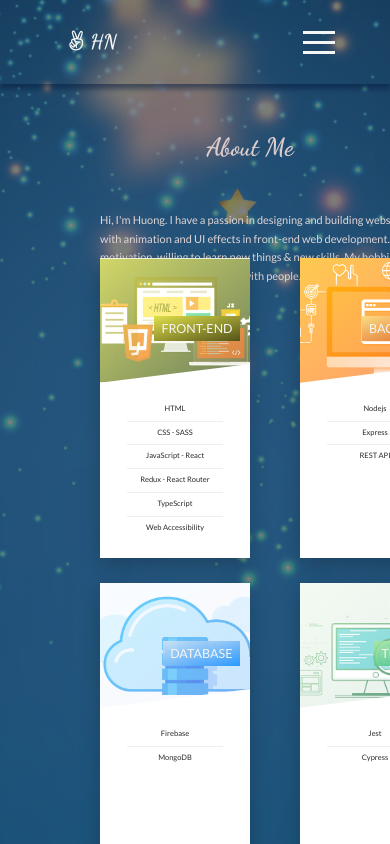
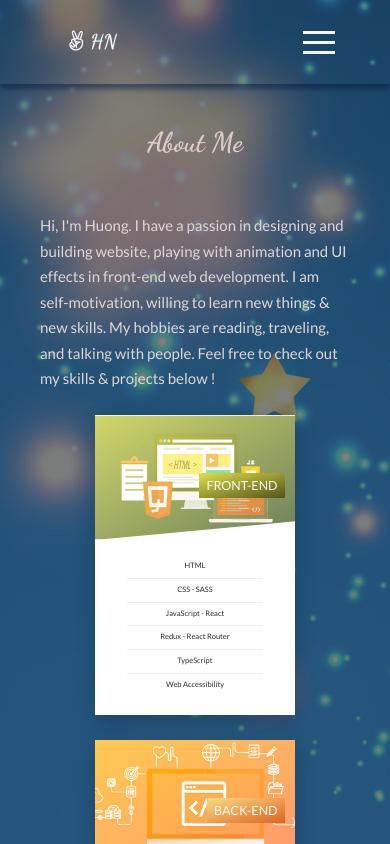
Before and after one commit to huongnguyen1709/my-porfolio-react, a React (Create React App) app: page /about in a window 390 px wide. Shown: the top 844 px of the page. Built offline with nearby package versions, Linux system fonts and the light colour scheme.

Commit message:
modify responsive about page

```diff
--- a/src/sass/base/_base.scss
+++ b/src/sass/base/_base.scss
@@ -2,7 +2,6 @@
 $bp-largest-xxl: 109.375em; // 1750 px
 $bp-largest-xl: 93.75em; // 1500 px
 $bp-large: 85.375em; // 1366 px
-
 $bp-medium: 68.75em; // 1100 px
 $bp-medium-xm: 62.5em; // 1000 px
 $bp-small: 43.125em; // 690 px
--- a/src/sass/layout/_layout.scss
+++ b/src/sass/layout/_layout.scss
@@ -44,6 +44,11 @@
 
   @media only screen and (max-width: $bp-large) {
     grid-template-rows: 15vh 12vw 65rem 65rem;
+  }
+
+  @media only screen and (max-width: $bp-extra-small) {
+    grid-template-rows: 14vh 40rem repeat(4, 65rem);
+    grid-template-columns: none;
   }
 }
 
--- a/src/sass/sections/_about.scss
+++ b/src/sass/sections/_about.scss
@@ -4,8 +4,12 @@
   font-family: 'Dancing Script', cursive;
   font-size: 5rem;
   color: rgb(221, 204, 204);
+  margin: auto;
 
-  margin: auto;
+  @media only screen and (max-width: $bp-extra-small) {
+    grid-column: auto;
+    font-size: 5.5rem;
+  }
 }
 
 .introduce {
@@ -13,6 +17,12 @@
   font-size: 2.2rem;
   margin: 0;
   color: rgb(224, 214, 214);
+
+  @media only screen and (max-width: $bp-extra-small) {
+    font-size: 3rem;
+    grid-column: auto;
+    margin: auto 8rem;
+  }
 }
 
 .card {
@@ -24,6 +34,11 @@
 
   @media only screen and (max-width: $bp-largest-xxl) {
     height: 60rem;
+  }
+
+  @media only screen and (max-width: $bp-extra-small) {
+    width: 40rem;
+    margin: auto;
   }
 
   &--1 {
@@ -39,6 +54,10 @@
 
     @media only screen and (max-width: $bp-large) {
       grid-column: 4/7;
+    }
+
+    @media only screen and (max-width: $bp-extra-small) {
+      grid-column: auto;
     }
   }
 
@@ -56,6 +75,10 @@
     @media only screen and (max-width: $bp-large) {
       grid-column: 8/11;
     }
+
+    @media only screen and (max-width: $bp-extra-small) {
+      grid-column: auto;
+    }
   }
 
   &--3 {
@@ -72,6 +95,10 @@
     @media only screen and (max-width: $bp-large) {
       grid-column: 4/7;
     }
+
+    @media only screen and (max-width: $bp-extra-small) {
+      grid-column: auto;
+    }
   }
 
   &--4 {
@@ -87,6 +114,10 @@
 
     @media only screen and (max-width: $bp-large) {
       grid-column: 8/11;
+    }
+
+    @media only screen and (max-width: $bp-extra-small) {
+      grid-column: auto;
     }
   }
 }
--- a/src/sass/sections/_navbar.scss
+++ b/src/sass/sections/_navbar.scss
@@ -94,6 +94,10 @@
   @media only screen and (max-width: $bp-small-xs) {
     font-size: 4rem;
   }
+
+  @media only screen and (max-width: $bp-extra-small) {
+    font-size: 5rem;
+  }
 }
 
 .nav-link:hover {
@@ -140,7 +144,7 @@
 
   @media only screen and (max-width: $bp-small-xs) {
     display: block;
-    z-index: 2;
+    z-index: 101;
   }
 }
 
@@ -166,7 +170,7 @@
 
 .visible {
   visibility: visible;
-  z-index: 100;
+  z-index: 10;
   -webkit-transform: translateX(0%);
   transform: translateX(0%);
   transition: all 0.5s;
@@ -174,7 +178,7 @@
 
 .hidden {
   visibility: hidden;
-  z-index: 100;
+  z-index: 10;
   -webkit-transform: translateX(100%);
   transform: translateX(100%);
   transition: all 0.5s;
```
